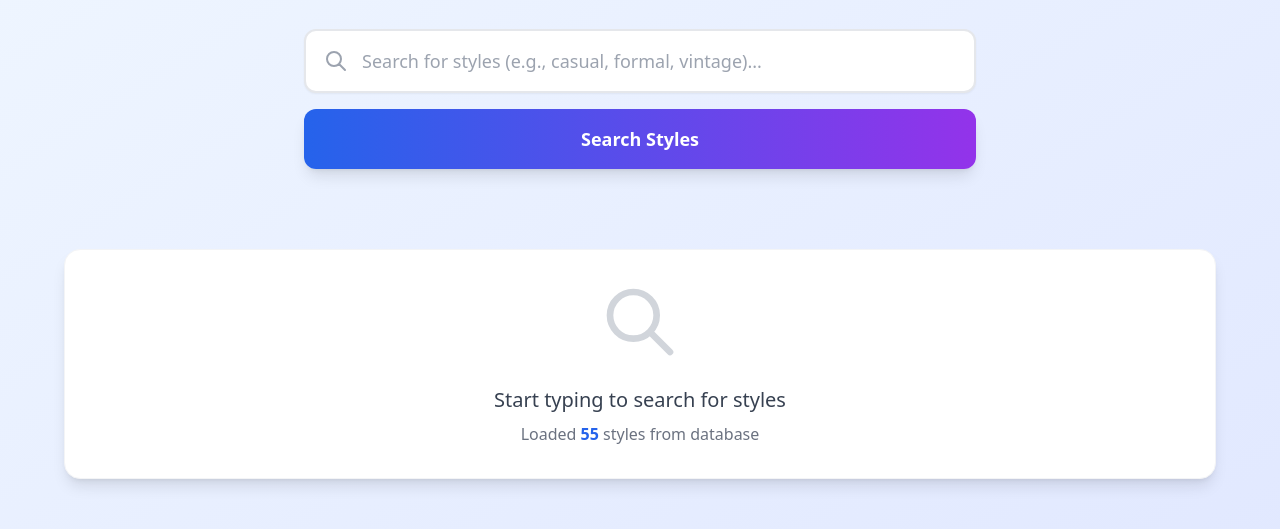
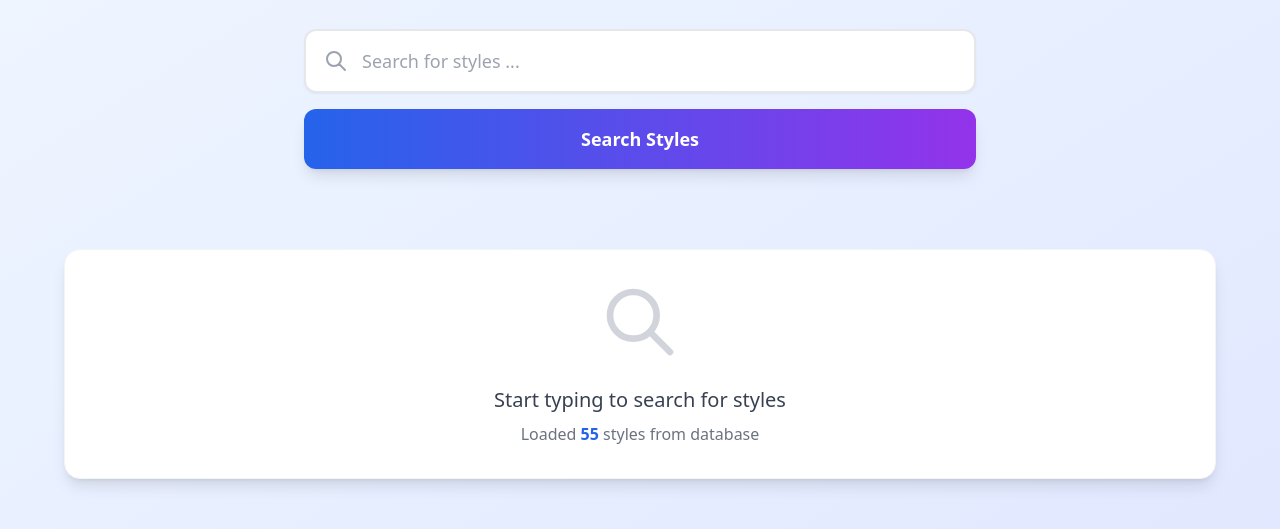
Before and after one commit to manuking24/stylefinder, a plain HTML site: page index.html in a window 1280 px wide. Shown: the part 119-648 px from the top of the page. Drawn offline with nearby package versions, Linux system fonts and the light colour scheme.

Commit message:
Update index.html

```diff
--- a/index.html
+++ b/index.html
@@ -42,7 +42,7 @@
                     <input
                         type="text"
                         id="searchInput"
-                        placeholder="Search for styles (e.g., casual, formal, vintage)..."
+                        placeholder="Search for styles ..."
                         class="w-full px-6 py-4 pl-14 text-lg border-2 border-gray-200 rounded-xl focus:outline-none focus:ring-4 focus:ring-blue-200 focus:border-blue-400 transition duration-200 bg-white shadow-sm"
                     >
                     <div class="absolute left-5 top-1/2 transform -translate-y-1/2">
```
